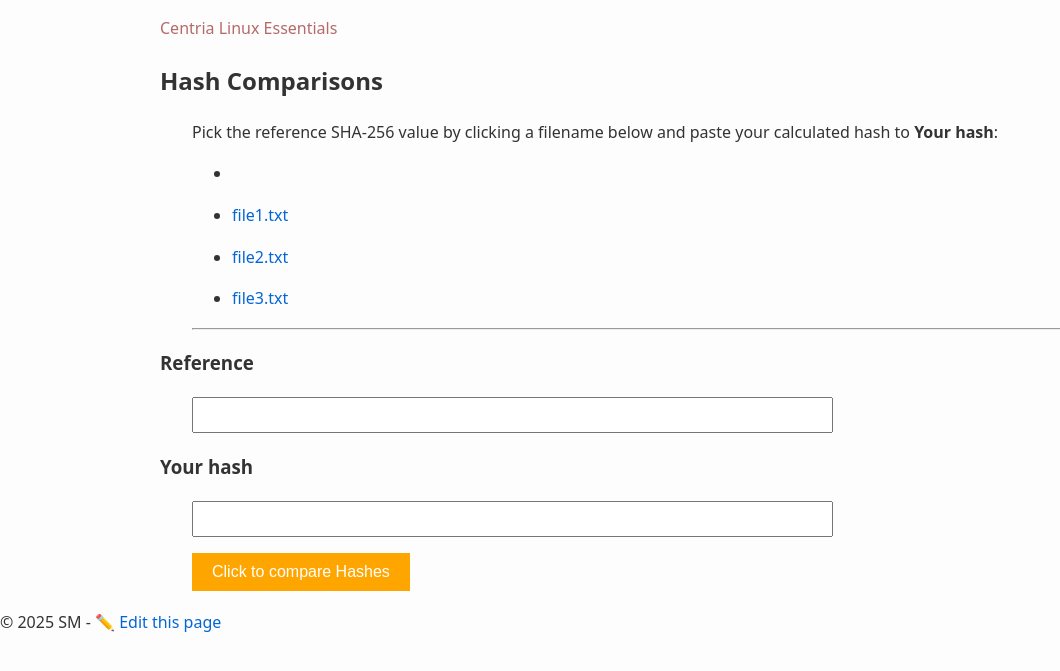
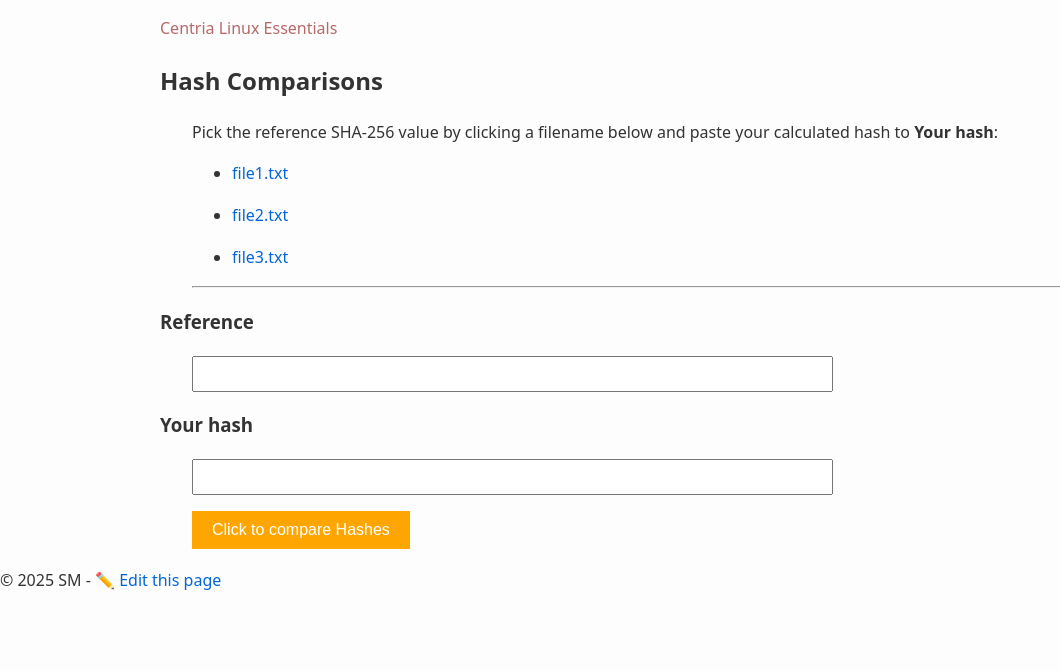
Before and after one commit to averkoc/lx, a Jekyll site: the page built from docs/testhash.md, in a window 1280 px wide. Shown: the top 671 px of the page, without its empty margins (0-1060 px from the left). Built offline with Jekyll 4.4.1, drawn with Linux system fonts in a browser that asks for light colours.

```diff
--- a/docs/testhash.md
+++ b/docs/testhash.md
@@ -7,7 +7,7 @@ title: ""
 
 Pick the reference SHA-256 value by clicking a filename below and paste your calculated hash to **Your hash**:
 
-- {% assign hashes =
+ {% assign hashes =
   "file1.txt,0123456789abcdef0123456789abcdef0123456789abcdef0123456789abcdef|file2.txt,abcdef0123456789abcdef0123456789abcdef0123456789abcdef0123456789|file3.txt,abcdef0123456789abcdef0123456789abcdef0123456789abcdef0123456789"
   | split: "|" %}
 
```
